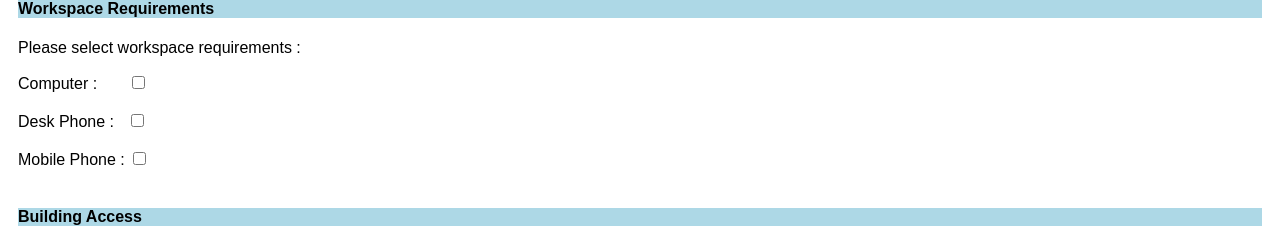
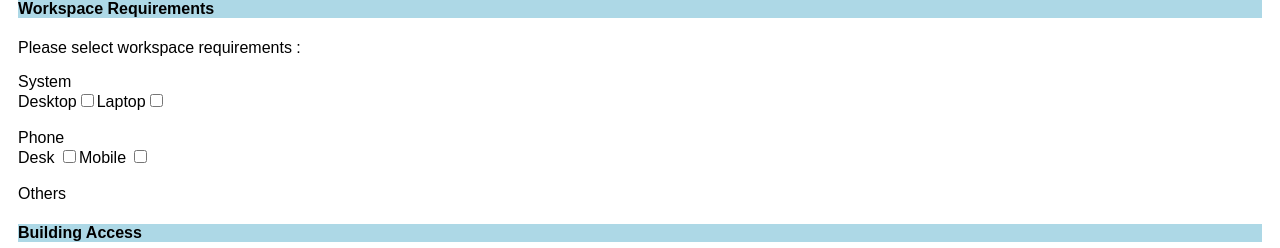
Before and after one commit to SoumyaKB96/Forms, a React (Create React App) app: page / in a window 1280 px wide. Shown: the part 576-824 px from the top of the page. Built offline with nearby package versions, Linux system fonts and the light colour scheme.

Commit message:
workspace

```diff
--- a/src/EmpForm.js
+++ b/src/EmpForm.js
@@ -271,19 +271,24 @@ export default class EmpFrom extends React.Component {
           <div classname="Workspace">
             <p>Please select workspace requirements :</p>
 
-            <label>Computer : &nbsp;&nbsp;&nbsp;&nbsp;&nbsp; </label>
+            <label>System </label>
+            <br />
+            <label>Desktop</label>
+            <input type="checkbox" />
+
+            <label>Laptop</label>
             <input type="checkbox" />
             <br />
             <br />
-
-            <label>Desk Phone : &nbsp;&nbsp;</label>
+            <label>Phone </label>
+            <br />
+            <label>Desk </label>
+            <input type="checkbox" />
+            <label>Mobile </label>
             <input type="checkbox" />
             <br />
             <br />
-            <label>Mobile Phone : </label>
-            <input type="checkbox" />
-            <br />
-            <br />
+            <label>Others</label>
           </div>
 
           <h4 className="headings"> Building Access</h4>
```
